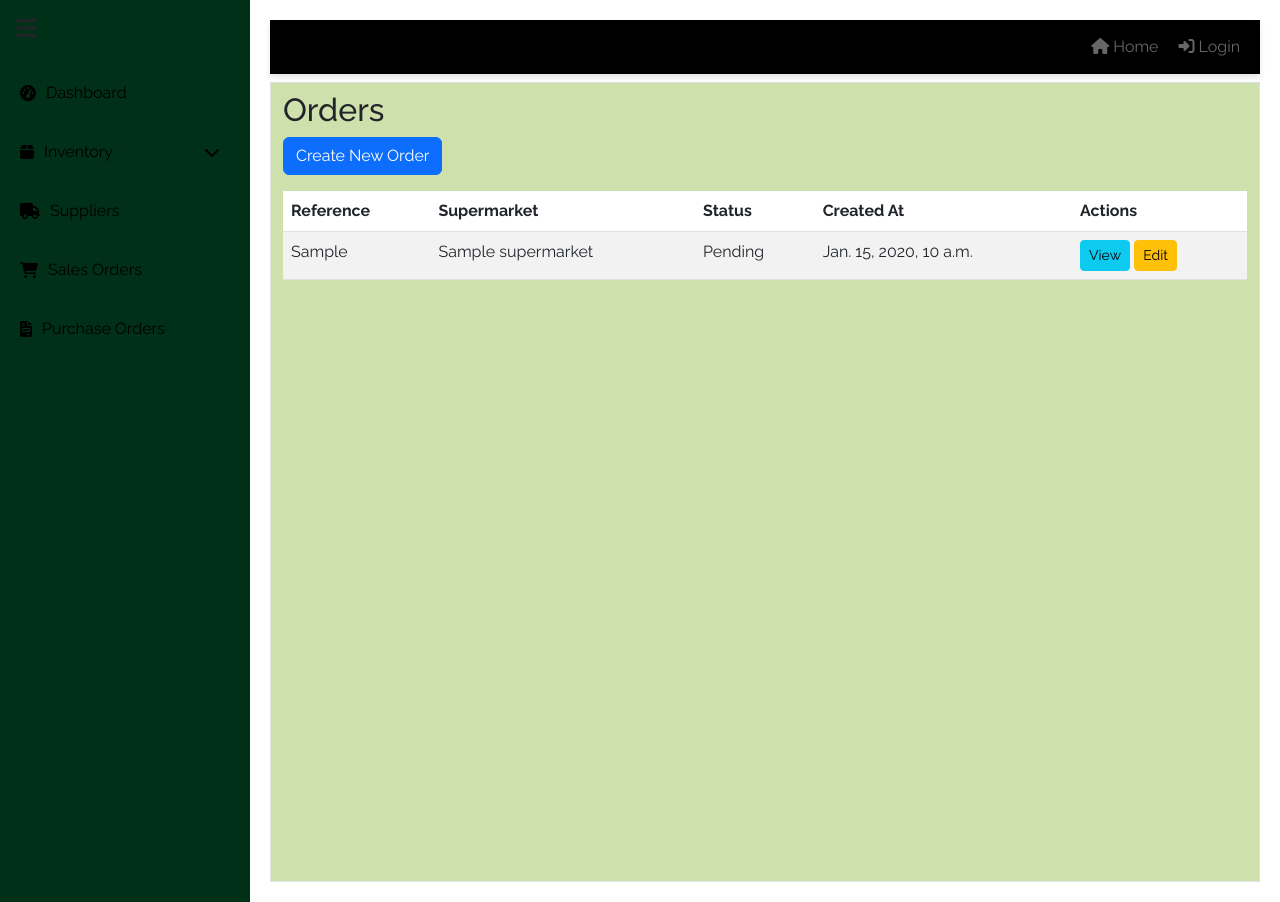
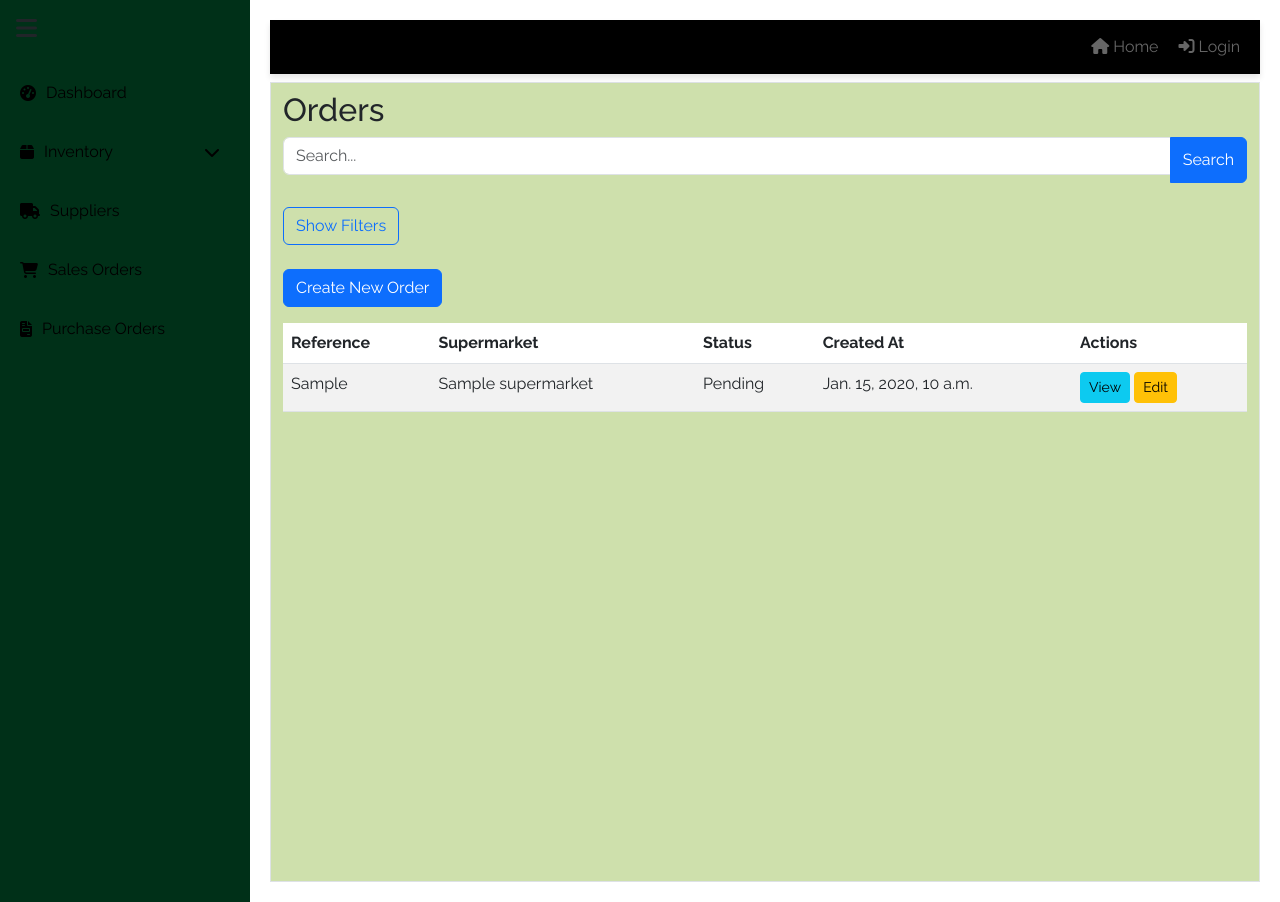
Before and after one commit to Team-5-Django/warehouse_system, a Django app: page /orders/ in a window 1280 px wide. Run offline with Django 5.2, Linux system fonts and the light colour scheme; tables that the repository leaves empty hold one stand-in row (values such as "Sample post"); some libraries are stand-ins or nearby versions.

Commit message:
feature(orders): making search and filter functionality.

```diff
--- a/Warehouse/Warehouse/settings.py
+++ b/Warehouse/Warehouse/settings.py
@@ -37,6 +37,7 @@ INSTALLED_APPS = [
     'django.contrib.sessions',
     'django.contrib.messages',
     'django.contrib.staticfiles',
+    'django_filters',
     'home',
     'users',
     'inventory',
--- /dev/null
+++ b/Warehouse/orders/filters.py
@@ -0,0 +1,19 @@
+from django import forms
+from django_filters import rest_framework as filters
+from .models import Order, Supermarket
+import django_filters
+
+class OrderFilter(django_filters.FilterSet):
+    supermarket = django_filters.ModelChoiceFilter(
+        field_name='supermarket',
+        queryset=Supermarket.objects.all(),
+        label='Supermarket',
+        widget=forms.Select(attrs={'class': 'form-select'})
+    )
+    created_at = django_filters.DateFilter(field_name='created_at', lookup_expr='date')
+    created_at__gte = django_filters.DateFilter(field_name='created_at', lookup_expr='date__gte')
+    created_at__lte = django_filters.DateFilter(field_name='created_at', lookup_expr='date__lte')
+
+    class Meta:
+        model = Order
+        fields = ['reference', 'status', 'supermarket']
--- a/Warehouse/orders/views.py
+++ b/Warehouse/orders/views.py
@@ -2,6 +2,8 @@ from django.shortcuts import render, get_object_or_404, redirect
 from django.views.generic import ListView, DetailView, CreateView, UpdateView
 from .models import Order, OrderLineItem
 from .forms import OrderForm, OrderLineItemFormSet
+from .filters import OrderFilter
+from django.db.models import Q
 
 # List all orders
 class OrderListView(ListView):
@@ -9,6 +11,25 @@ class OrderListView(ListView):
     template_name = 'orders/order_list.html'
     context_object_name = 'orders'
     paginate_by = 10
+
+    def get_queryset(self):
+        queryset = super().get_queryset()
+        self.filterset = OrderFilter(self.request.GET, queryset=queryset)
+        return self.filterset.qs
+
+    def get_context_data(self, **kwargs):
+        context = super().get_context_data(**kwargs)
+        context['filter'] = OrderFilter(self.request.GET, queryset=self.get_queryset())
+
+        # Search functionality
+        search_query = self.request.GET.get('search', '')
+        if search_query:
+            context['orders'] = self.get_queryset().filter(
+                Q(reference__icontains=search_query) |
+                Q(supermarket__name__icontains=search_query) |
+                Q(status__icontains=search_query)
+            )
+        return context
 
 # View order details
 class OrderDetailView(DetailView):
@@ -37,7 +58,9 @@ class OrderCreateView(CreateView):
             formset.instance = self.object
             formset.save()
             return redirect('order_list')
-        return self.render_to_response(self.get_context_data(form=form))
+        else:
+            # If the formset is invalid, re-render the form with errors
+            return self.render_to_response(self.get_context_data(form=form))
 
 # Update an existing order
 class OrderUpdateView(UpdateView):
@@ -61,4 +84,6 @@ class OrderUpdateView(UpdateView):
             formset.instance = self.object
             formset.save()
             return redirect('order_list')
-        return self.render_to_response(self.get_context_data(form=form))
+        else:
+            # If the formset is invalid, re-render the form with errors
+            return self.render_to_response(self.get_context_data(form=form))
--- a/Warehouse/static/css/style.css
+++ b/Warehouse/static/css/style.css
@@ -205,3 +205,8 @@ font-family: 'Raleway', sans-serif;
 .dropdown.active .dropdown-icon {
   transform: rotate(180deg);
 }
+
+/* static/css/style.css */
+.form-control, .form-select {
+  margin-bottom: 0.5rem;
+}
--- a/Warehouse/static/js/formset.js
+++ b/Warehouse/static/js/formset.js
@@ -2,25 +2,26 @@ document.addEventListener('DOMContentLoaded', function() {
     const addButton = document.getElementById('add-form');
     const formsetContainer = document.getElementById('formset-container');
     const totalForms = document.getElementById('id_line_items-TOTAL_FORMS');
-    const formRegex = /line_items-(\d+)-/g; // Match line_items-0-, line_items-1-, etc.
+    const emptyForm = document.getElementById('empty-form');
 
     addButton.addEventListener('click', function() {
         const formNum = parseInt(totalForms.value);
-        const newRow = formsetContainer.querySelector('.formset-row').cloneNode(true);
+        const newRow = emptyForm.cloneNode(true);
 
-        // Update IDs and names
+        // Make the new row visible and remove its id to avoid duplicates
+        newRow.style.display = '';
+        newRow.id = '';
+
+        // Replace __prefix__ with the new form number in field names/IDs
         newRow.innerHTML = newRow.innerHTML.replace(
-            formRegex,
-            `line_items-${formNum}-`
+            /__prefix__/g,
+            formNum
         );
 
-        // Clear input values
-        newRow.querySelectorAll('input, select').forEach(input => {
-            input.value = '';
-            if (input.type === 'checkbox') input.checked = false;
-        });
+        // Append the new row to the container
+        formsetContainer.appendChild(newRow);
 
-        formsetContainer.appendChild(newRow);
-        totalForms.value = formNum + 1; // Increment form count
+        // Increment the total forms count
+        totalForms.value = formNum + 1;
     });
 });
--- a/Warehouse/templates/base.html
+++ b/Warehouse/templates/base.html
@@ -77,7 +77,6 @@ function toggleDropdown(event) {
     <script src="https://cdn.jsdelivr.net/npm/bootstrap@5.3.0/dist/js/bootstrap.bundle.min.js"></script>
     <!-- Custom Js -->
     <script src="{% static 'js/scripts.js' %}" defer></script>
-    <script src="{% static 'js/formset.js' %}"></script>
 </body>
 
 </html>
--- a/Warehouse/templates/orders/order_list.html
+++ b/Warehouse/templates/orders/order_list.html
@@ -1,6 +1,47 @@
 {% extends 'base.html' %}
 {% block content %}
 <h2>Orders</h2>
+<!-- Search Form -->
+<form method="get" class="mb-4">
+    <div class="input-group">
+        <input type="text" name="search" class="form-control" placeholder="Search..." value="{{ request.GET.search }}">
+        <button type="submit" class="btn btn-primary">Search</button>
+    </div>
+</form>
+
+<!-- Filter Section with Toggle Button -->
+<div class="mb-4">
+    <button type="button" class="btn btn-outline-primary" data-bs-toggle="collapse" data-bs-target="#filterCollapse" aria-expanded="false" aria-controls="filterCollapse">
+        Show Filters
+    </button>
+    <div class="collapse" id="filterCollapse">
+        <form method="get" class="mt-3">
+            <div class="row g-3">
+                <div class="col-md-3">
+                    {{ filter.form.reference.label_tag }}
+                    {{ filter.form.reference }}
+                </div>
+                <div class="col-md-3">
+                    {{ filter.form.status.label_tag }}
+                    {{ filter.form.status }}
+                </div>
+                <div class="col-md-3">
+                    {{ filter.form.supermarket.label_tag }}
+                    {{ filter.form.supermarket }}
+                </div>
+                <div class="col-md-3">
+                    {{ filter.form.created_at.label_tag }}
+                    {{ filter.form.created_at }}
+                </div>
+                <div class="col-md-12 mt-3">
+                    <button type="submit" class="btn btn-primary">Filter</button>
+                    <a href="{% url 'order_list' %}" class="btn btn-secondary">Reset</a>
+                </div>
+            </div>
+        </form>
+    </div>
+</div>
+
 <a href="{% url 'order_create' %}" class="btn btn-primary mb-3">Create New Order</a>
 <table class="table table-striped">
     <thead>
@@ -27,4 +68,20 @@
         {% endfor %}
     </tbody>
 </table>
+
+<!-- Bootstrap JS -->
+<script src="https://cdn.jsdelivr.net/npm/bootstrap@5.3.0/dist/js/bootstrap.bundle.min.js" integrity="sha384-geWF76RCwLtnZ8qwWowPQNguL3RmwHVBC9FhGdlKrxdiJJigb/j/68SIy3Te4Bkz" crossorigin="anonymous"></script>
+<script>
+    document.addEventListener('DOMContentLoaded', function() {
+        const filterButton = document.querySelector('[data-bs-target="#filterCollapse"]');
+        const collapseElement = document.getElementById('filterCollapse');
+
+        filterButton.addEventListener('click', function() {
+            collapseElement.classList.toggle('show');
+            const isExpanded = collapseElement.classList.contains('show');
+            filterButton.textContent = isExpanded ? 'Hide Filters' : 'Show Filters';
+            filterButton.setAttribute('aria-expanded', isExpanded);
+        });
+    });
+</script>
 {% endblock %}
```
Also changed, not shown: Warehouse/orders/forms.py (+7 -2 lines).
